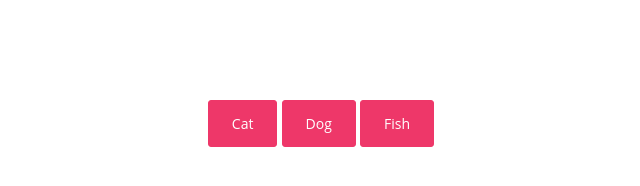
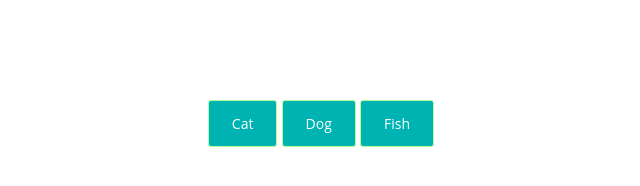
Before and after one commit to mcgr0217/button-hover, a plain HTML site: page index.html in a window 1280 px wide. Shown: the whole page, without its empty margins (319-959 px from the left). Drawn offline with Linux system fonts and the light colour scheme.

Commit message:
feat(main): add colour variables
add colour variables and change direction of animation

```diff
--- a/scss/components/_main.scss
+++ b/scss/components/_main.scss
@@ -11,8 +11,8 @@ body{
 
 div.button{
   padding:13px 23px;
-  border: 1px solid #EE3769;
-  background-color: #EE3769;
+  border: 1.5px solid $greenish;
+  background-color: $blueish;
   color: $white;
   display:inline-block;
   font-size: 14px;
@@ -32,8 +32,8 @@ div.button.line span.animator{
   top:0;
   left:-10px;
   transition: all 0.5s;
-  transform: skewX(-20deg);
-  z-index: 5;
+  transform: skewX(-50deg);
+  z-index: 10;
 }
 
 div.button.line span.content{
@@ -43,7 +43,7 @@ div.button.line span.content{
 }
 
 div.button.line span.animator{
-  transform:translateX(-300px) skewX(-20deg);
+  transform:translateY(-100px) skewX(30deg);
 }
 
 div.button.line:hover{ cursor:pointer; }
@@ -53,7 +53,7 @@ div.button.line:hover span.animator{
 }
 
 div.button.line:hover span.content{
-  color:#EE3769;
+  color: $blueish;
 }
 
 /* ROUND */
@@ -90,7 +90,7 @@ div.button.round:hover span.animator{
 }
 
 div.button.round:hover span.content{
-  color:#EE3769;
+  color: $blueish;
 }
 
 /* ROUND 2 */
```
Also changed, not shown: css/style.css.
